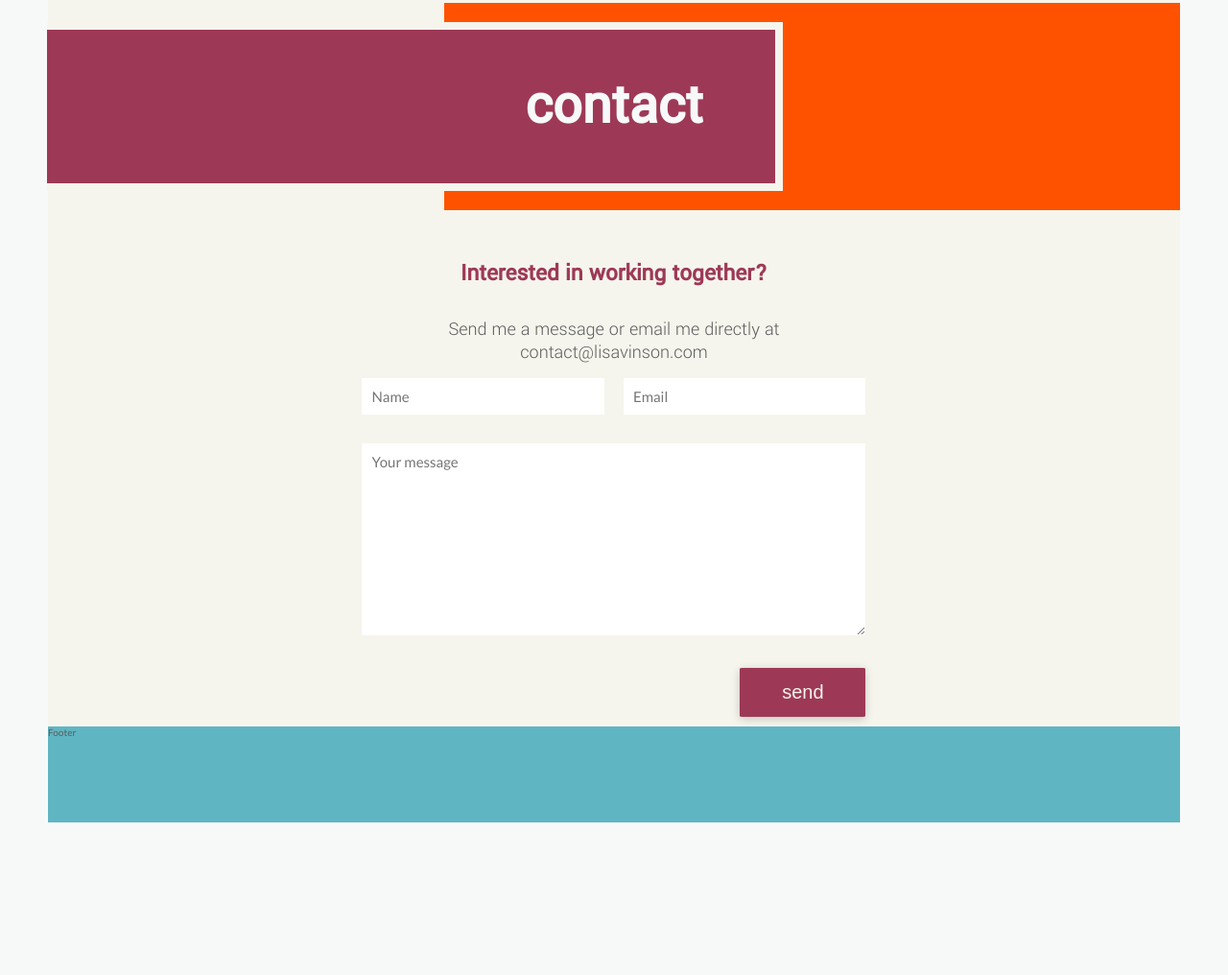
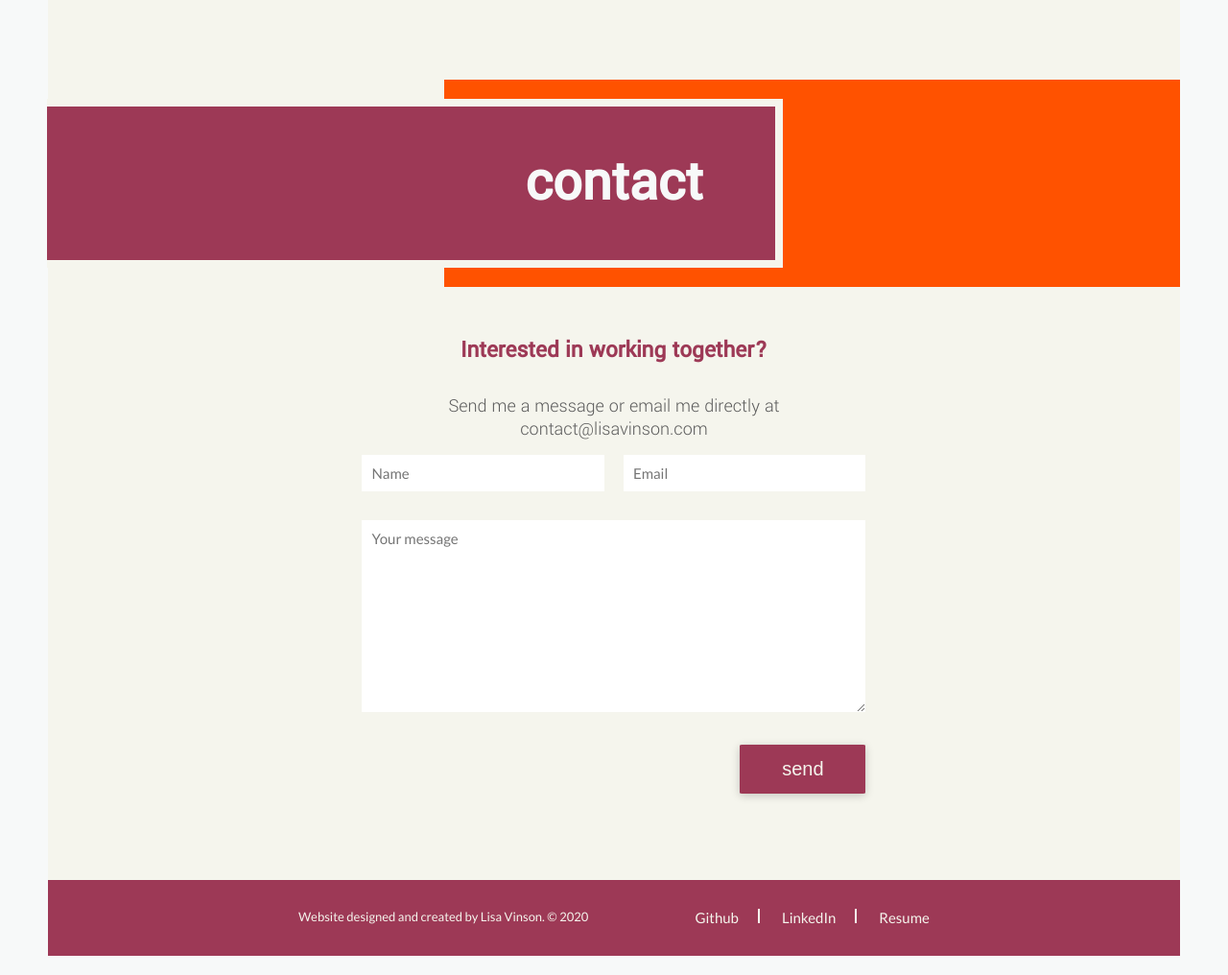
Before and after one commit to LiVinson/portfolio-sass, a website with bundled scripts: page index.html in a window 1280 px wide. Shown: the part 2512-3528 px from the top of the page at 96% size. Before the commit the page ends 3389 px from the top, so only its background shows below. Built offline with nearby package versions, Linux system fonts and the light colour scheme.

Commit message:
added footer layout with text and three links

```diff
--- a/index.html
+++ b/index.html
@@ -123,7 +123,7 @@
                 </div>
             </div>
 
-            <div class="skills__container u-margin-bottom-lg">
+            <div class="skills__container">
                 <div class="skills__buttons">
                     <h4 class="heading-4 heading-4--dark u-margin-bottom-sm">
                         Select a skill for details
@@ -189,8 +189,16 @@
                 </form>
             </div>
         </section>
+
+    <!------------------------ FOOTER SECTION  --------------------------->
+
         <footer class="footer">
-            Footer
+            <p class="footer__text">Website designed and created by Lisa Vinson. &copy; 2020</p>
+            <ul class="footer__links">
+                <li class="footer__link"><a href="www.github.com/LiVinson">Github</a></li>
+                <li class="footer__link"><a href="www.github.com/LiVinson">LinkedIn</a></li>
+                <li class="footer__link"><a href="www.github.com/LiVinson">Resume</a></li>
+            </ul>
         </footer>
     </div>
 
--- /dev/null
+++ b/sass/components/_form.scss
@@ -0,0 +1,57 @@
+.form {
+    grid-column: 4/span 6;
+    // border:1px solid red;
+    padding: 0 2rem 0 2rem;
+    // padding-top: 0rem;
+    display:flex;
+    flex-wrap:wrap;
+    //to have space between inputs that sit on the same line
+    justify-content:center;
+
+    //div that contains input and label
+    &__group {
+      font-size: 1.5rem;
+      font-family: $font-text;
+      padding: 0 1rem 0 1rem;
+      width:100%;
+
+      //form group that contains simple input only use half of form by default to allow 2/line
+      &--input {
+        width: 50%;
+      }
+    }
+
+    &__input,
+    &__textarea {
+      font-size: 1.5rem;
+      font-family: $font-text;
+      width: 100%;
+      padding:1rem;
+      border:none;
+
+      //If placeholder is shown (e.g. input is empty) select it's label, move it up into the input and hide it
+      &:placeholder-shown + label {
+        opacity:0;
+        transform: translateY(-3px);
+      }
+    }
+
+    &__textarea {
+      min-height:20rem;
+
+    }
+    //'ending'position of label is below input. Transitions when input has content
+    &__label {
+      display: block;
+      padding:1rem 1rem 0rem 1rem;
+      transform: translateY(0);
+      transition: all .3s;
+      color: $color-primary;
+    }
+
+    &__submit {
+      width:25%;
+      margin-left:75%;
+    }
+
+  }
--- a/sass/layout/_contact.scss
+++ b/sass/layout/_contact.scss
@@ -2,77 +2,9 @@
 .contact {
     grid-column: 1/-1;
       &__form {
-      // border: solid 1px red;
       display: grid;
       grid-template-columns: repeat(12, minmax(min-content, 1fr));
       justify-content:center;
       gap:1rem;
     }
   }
-
-  .form {
-    grid-column: 4/span 6;
-    // border:1px solid red;
-    padding: 0 2rem 0 2rem;
-    // padding-top: 0rem;
-    display:flex;
-    flex-wrap:wrap;
-    //to have space between inputs that sit on the same line
-    justify-content:center;
-
-    //div that contains input and label
-    &__group {
-      font-size: 1.5rem;
-      font-family: $font-text;
-      padding: 0 1rem 0 1rem;
-      width:100%;
-
-      //spacing after each form input, except the submit button
-      // &:not(:last-child) {
-      //   margin-bottom: 1rem;
-      // }
-
-      //form group that contains simple input only use half of form by default to allow 2/line
-      &--input {
-        width: 50%;
-      }
-    }
-
-    &__input,
-    &__textarea {
-      font-size: 1.5rem;
-      font-family: $font-text;
-      width: 100%;
-      padding:1rem;
-      border:none;
-
-
-      //If placeholder is shown (e.g. input is empty) select it's label, move it up into the input and hide it
-      &:placeholder-shown + label {
-        opacity:0;
-        transform: translateY(-3px);
-
-      }
-    }
-
-    &__textarea {
-      min-height:20rem;
-
-    }
-    //'ending'position of label is below input. Transitions when input has content
-    &__label {
-      display: block;
-      padding:1rem 1rem 0rem 1rem;
-      transform: translateY(0);
-      transition: all .3s;
-      color: $color-primary;
-    }
-
-
-
-    &__submit {
-      width:25%;
-      margin-left:75%;
-    }
-
-  }
--- a/sass/layout/_container.scss
+++ b/sass/layout/_container.scss
@@ -7,3 +7,8 @@
     grid-template-columns: repeat(12, [col-start] minmax(min-content,  1fr) [col-end]);
     grid-gap: 1rem;
 }
+
+section {
+    padding-bottom: 8rem;
+
+}
--- a/sass/layout/_footer.scss
+++ b/sass/layout/_footer.scss
@@ -1,7 +1,41 @@
 .footer {
-    background-color: $color-tertiary;
+    background-color: $color-secondary;
     grid-column: 1/-1;
 
-    //temp:
-    height: 10rem;
+    display:flex;
+    justify-content:space-evenly;
+    color: $color-accent-1;
+    padding: 3rem 15rem;
+    // border-top: .5rem solid $color-primary;
+
+    &__text {
+      font-size:1.3rem;
+    }
+
+    &__links {
+      list-style-type: none;
+      font-size:1.5rem;
+    }
+
+
+    &__link {
+      display: inline-block;
+
+      a {
+        text-decoration: none;
+        color: $color-accent-1;
+      }
+    }
+
+    //Creates a vertical line between each list item
+    // :not(:last-child)::after {
+    &__link:not(:last-child)::after {
+      content:"";
+      display:inline-block;
+      height: 1.5rem;
+      width:2px;
+      background-color: $color-accent-1;
+      margin-left:2rem;
+      margin-right:2rem;
+    }
   }
--- a/sass/main.scss
+++ b/sass/main.scss
@@ -8,13 +8,13 @@
 @import "base/utilities";
 
 @import "layout/container";
-@import "layout/layout";
+@import "layout/header";
 @import "layout/about";
+@import "layout/work";
+@import "layout/skills";
 @import "layout/contact";
 @import "layout/footer";
-@import "layout/header";
-@import "layout/work";
-@import "layout/skills";
 
 @import "components/section-header";
-@import "components/project"
+@import "components/project";
+@import "components/form";
```
Also changed, not shown: css/style.css, sass/layout/_layout.scss (deleted).
